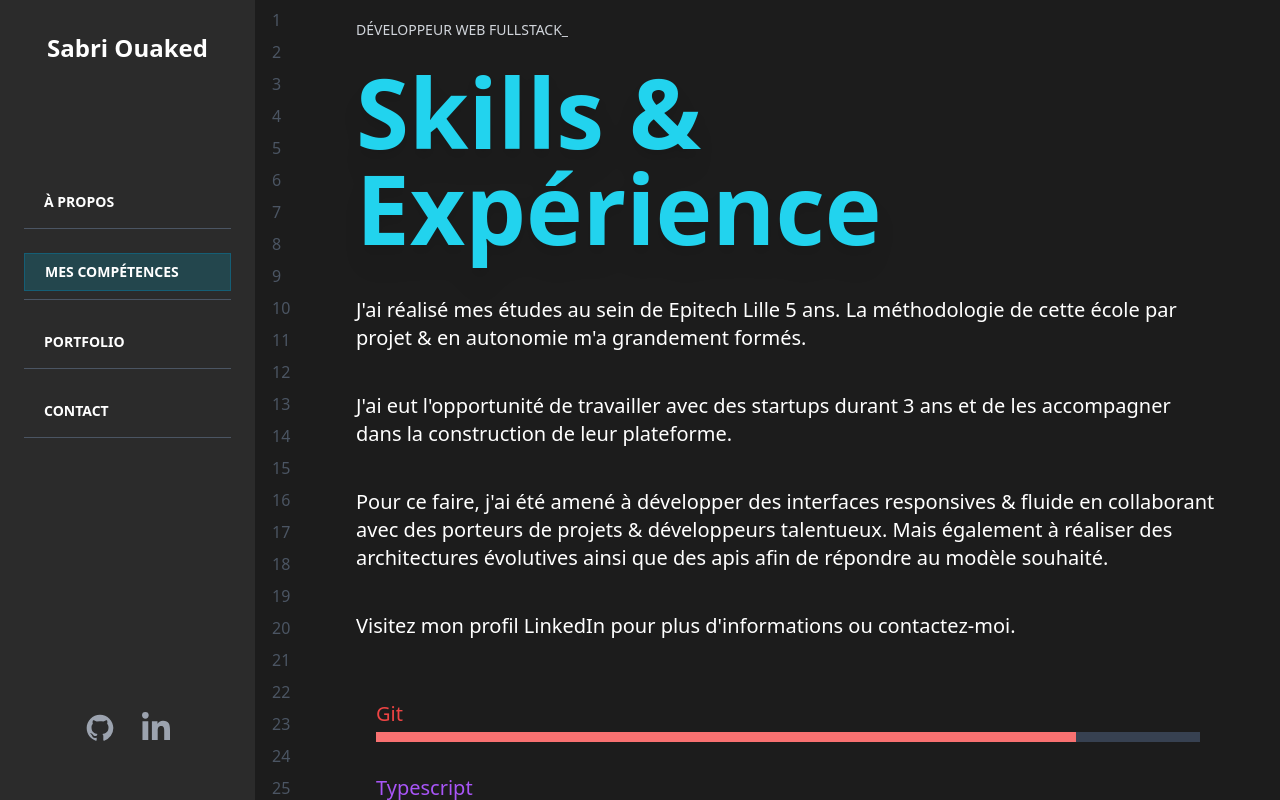
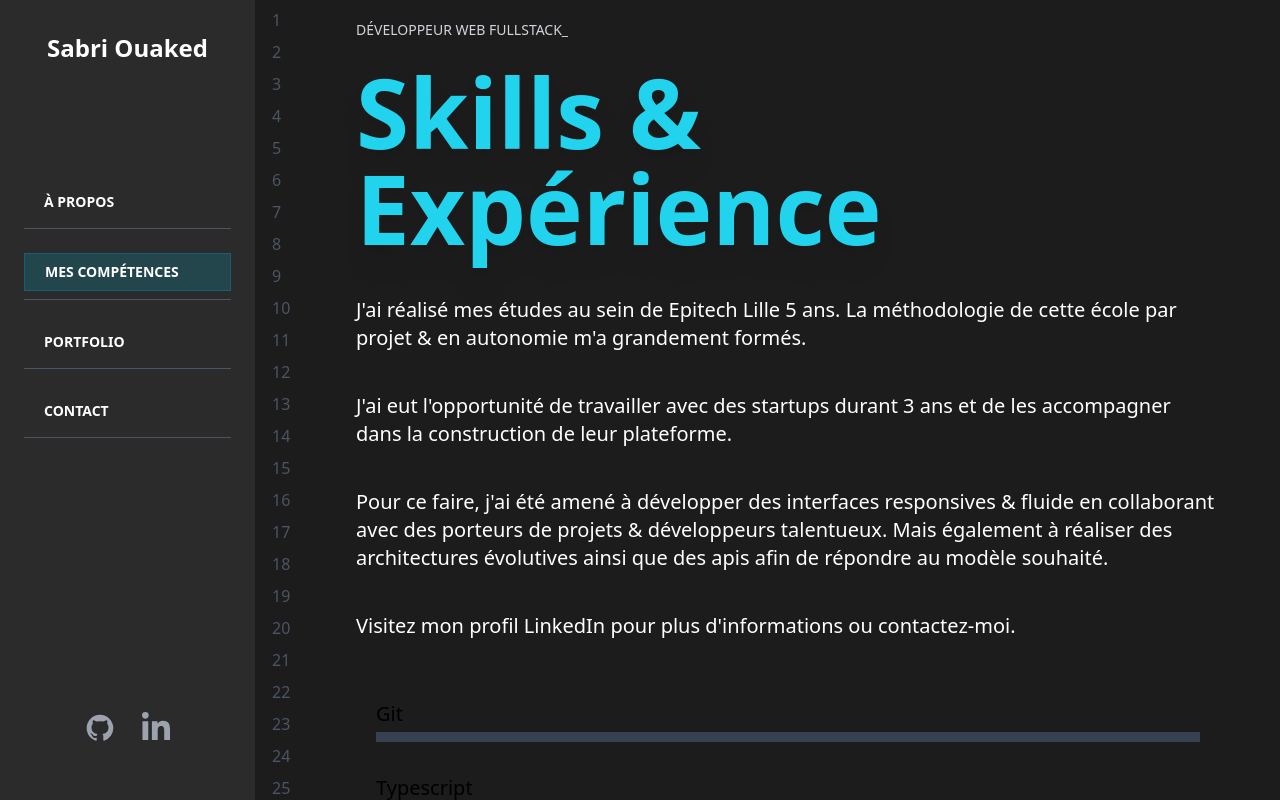
Before and after one commit to ouakeds/ide-portfolio, a Next.js app: page /skills in a window 1280 px wide. Built offline with nearby package versions, Linux system fonts and the light colour scheme.

Commit message:
feat(component): create progress bar

```diff
--- /dev/null
+++ b/components/ProgressBar.tsx
@@ -0,0 +1,36 @@
+import { motion, useAnimationControls } from 'framer-motion';
+import React, { useEffect } from "react"
+
+const sleep = (ms: number) => new Promise(
+    resolve => setTimeout(resolve, ms)
+);
+
+interface IProgressBarProps {
+    percent: string;
+    label?: string;
+    delay?: number;
+    color?: string;
+}
+
+const ProgressBar: React.FC<IProgressBarProps> = ({label, percent, delay, color}) => {
+    const progressBarControl = useAnimationControls()
+
+    useEffect(() => {
+        sleep(delay ?? 0).then(() => {
+            progressBarControl.start({width: percent})
+        })
+    })
+
+    return (
+        <div>
+            {
+                label && <div className={`mb-1 text-xl text-base font-medium text-${color}-500`}>{label}</div>
+            }
+            <div className="w-full h-2.5 mb-4 bg-gray-700">
+                <motion.div className={`bg-${color}-400 h-2.5 w-[0%]`}  animate={progressBarControl} />
+            </div>
+        </div>
+    )
+}
+
+export default ProgressBar;
--- a/pages/skills/index.tsx
+++ b/pages/skills/index.tsx
@@ -1,28 +1,8 @@
-import { motion, MotionConfig, useAnimationControls } from 'framer-motion';
-import React, { useEffect } from "react"
-
-const sleep = (ms: number) => new Promise(
-    resolve => setTimeout(resolve, ms)
-);
+import { MotionConfig } from 'framer-motion';
+import React from "react"
+import ProgressBar from '../../components/ProgressBar';
 
 export default function Skills() {
-
-    const gitControls = useAnimationControls()
-    const typescriptControls = useAnimationControls()
-    const reactControls = useAnimationControls()
-    const nestControls = useAnimationControls()
-    const dockerControls = useAnimationControls()
-
-    useEffect(() => {
-      sleep(2000).then(() => {
-        gitControls.start({width: "85%"})
-        typescriptControls.start({width: "80%"})
-        reactControls.start({width: "75%"})
-        nestControls.start({width: "65%"})
-        dockerControls.start({width: "55%"})
-      })
-    })
-
     return (
         <MotionConfig transition={{duration: 1.5}}>
             <div className='h-screen w-full flex flex-wrap justify-center px-10'>
@@ -45,37 +25,11 @@ export default function Skills() {
                     </p>
                 </div>
                 <div className='w-full max-w-[1200px] space-y-4 p-10 justify-center flex flex-col'>
-                    <div>
-                        <div className="mb-1 text-xl text-base font-medium text-red-500">Git</div>
-                        <div className="w-full h-2.5 mb-4 bg-gray-700">
-                            <motion.div className="bg-red-400 h-2.5 w-[0%]"  animate={gitControls} />
-                        </div>
-                    </div>
-                    <div>
-                        <div className="mb-1 text-xl text-base font-medium text-purple-500">Typescript</div>
-                        <div className="w-full h-2.5 mb-4 bg-gray-700">
-                            <motion.div className="bg-purple-400 h-2.5 w-[0%]"  animate={typescriptControls} />
-                        </div>
-                    </div>
-                    <div>
-                        <div className="mb-1 text-xl text-base font-medium text-orange-500">ReactJS</div>
-                        <div className="w-full h-2.5 mb-4 bg-gray-700">
-                            <motion.div className="bg-orange-400 h-2.5 w-[0%]"  animate={reactControls} />
-                        </div>
-                    </div>
-                    <div>
-                        <div className="mb-1 text-xl text-base font-medium text-green-500">NestJS</div>
-                        <div className="w-full h-2.5 mb-4 bg-gray-700">
-                            <motion.div className="bg-green-400 h-2.5 w-[0%]"  animate={nestControls} />
-                        </div>
-                    </div>
-                    <div>
-                        <div className="mb-1 text-xl text-base font-medium text-blue-500">Docker</div>
-                        <div className="w-full h-2.5 mb-4 bg-gray-700">
-                            <motion.div className="bg-blue-400 h-2.5 w-[0%]"  animate={dockerControls} />
-
-                        </div>
-                    </div>
+                    <ProgressBar key={"Git"} percent='85%' label='Git' color='red' delay={2000} />
+                    <ProgressBar key={"Typescript"} percent='80%' label='Typescript' color='purple' delay={2200} />
+                    <ProgressBar key={"React"} percent='75%' label='React' color='orange' delay={2400} />
+                    <ProgressBar key={"Nest"} percent='65%' label='Nest' color='green' delay={2600} />
+                    <ProgressBar key={"Docker"} percent='55%' label='Docker' color='blue' delay={2800} />
                 </div>
             </div>
         </MotionConfig>
```
